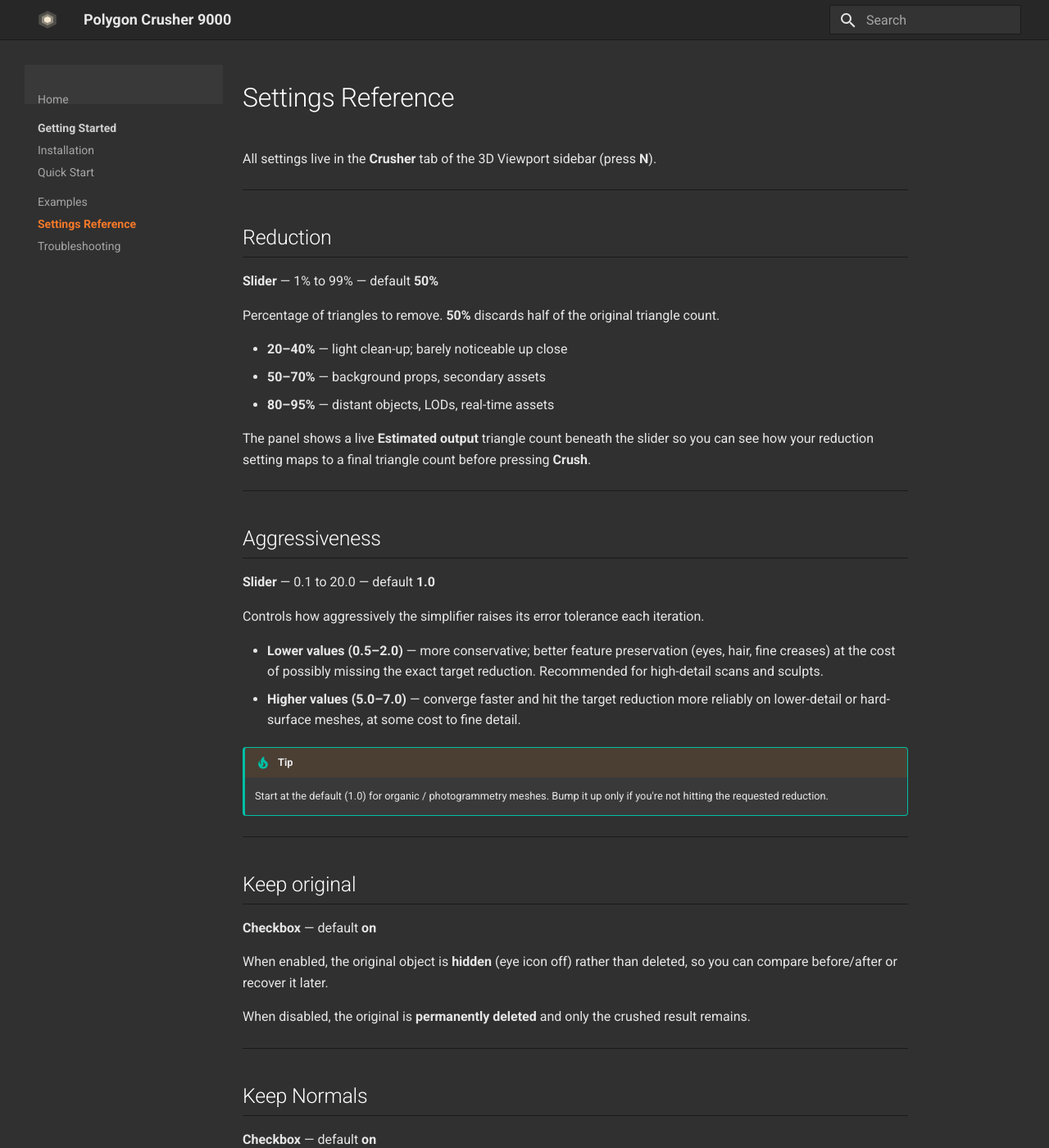
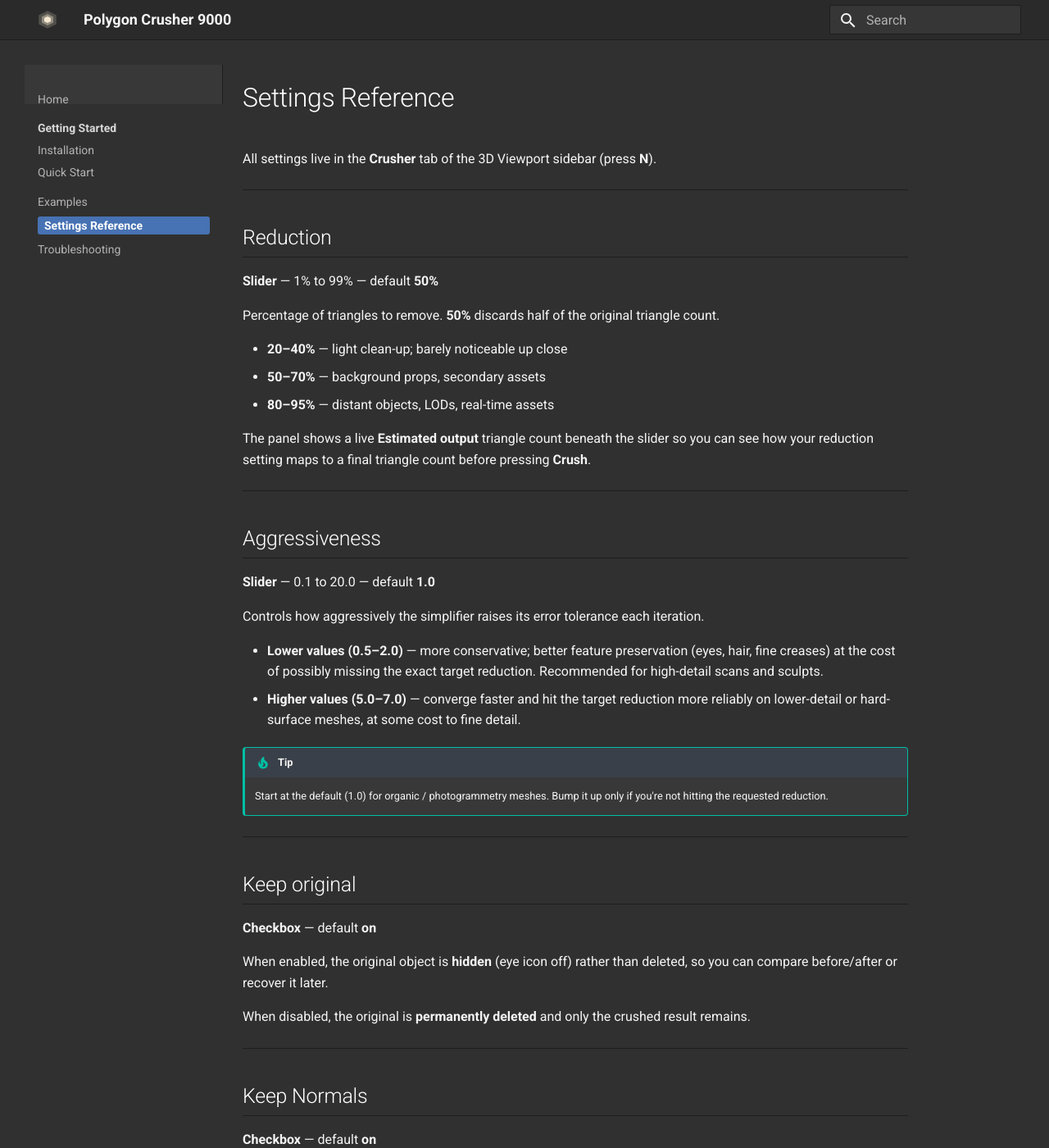
Before and after one commit to henriquevlopes/polygon-crusher-9000-docs, an MkDocs documentation site: the page built from docs/settings.md, in a window 1280 px wide and 1400 px high. Shown: the whole window at 82% size. Built offline with MkDocs 1.6.1 and Material for MkDocs 9.7.7, drawn with Linux system fonts in a browser that asks for light colours.

Commit message:
Switch UI accent to Blender's selection blue (#4772b3)
The default Blender UI accent is blue, not orange — orange is just the
logo. Recolor links, hover, active nav, table hover, admonition borders,
code-inline text, and selection to blue. Tighten panel grays to match
sampled values (#383838 panel, #2a2a2a header, #1d1d1d border). Keep
the orange brand color only on primary CTA buttons (matches the hero
banner art).

Co-Authored-By: Claude Opus 4.7 (1M context) <noreply@anthropic.com>

```diff
--- a/docs/stylesheets/extra.css
+++ b/docs/stylesheets/extra.css
@@ -1,63 +1,65 @@
 /* ── Blender default-theme palette ──────────────────────────────────────
-   Sampled from Blender 4.x default UI:
+   Sampled from a Blender 4.x / 5.x default UI screenshot:
    - Region (main bg)          #303030
-   - Editor panel              #393939
-   - Header / footer           #272727
-   - Border / separator        #1a1a1a
-   - Button / input            #545454
-   - Button hover              #656565
-   - Text (primary)            #e6e6e6
-   - Text (dim)                #a6a6a6
-   - Brand orange              #ea7600  (logo)
-   - Brand orange bright       #f5792a
-   - Selection blue            #4772b3
+   - Panel                     #383838
+   - Header / outliner         #2a2a2a
+   - Deep border               #1d1d1d
+   - Button (idle)             #3e3e3e
+   - Button (hover)            #545454
+   - Text (primary)            #f5f5f5
+   - Text (dim)                #b3b3b3
+   - Selection blue            #4772b3   ← default Blender UI accent
+   - Selection blue (bright)   #5882c7
+   - Brand orange (logo only)  #ea7600
    ─────────────────────────────────────────────────────────────────────── */
 :root {
   --bl-bg:           #303030;
-  --bl-bg-2:         #393939;
-  --bl-bg-3:         #272727;
-  --bl-bg-input:     #545454;
-  --bl-bg-input-hi:  #656565;
-  --bl-border:       #1a1a1a;
-  --bl-text:         #e6e6e6;
-  --bl-text-dim:     #a6a6a6;
-  --bl-orange:       #ea7600;
+  --bl-bg-2:         #383838;
+  --bl-bg-3:         #2a2a2a;
+  --bl-bg-4:         #1d1d1d;
+  --bl-bg-input:     #3e3e3e;
+  --bl-bg-input-hi:  #545454;
+  --bl-border:       #1d1d1d;
+  --bl-text:         #f5f5f5;
+  --bl-text-dim:     #b3b3b3;
+  --bl-blue:         #4772b3;
+  --bl-blue-hi:      #5882c7;
+  --bl-blue-dim:     rgba(71, 114, 179, 0.18);
+  --bl-orange:       #ea7600;   /* logo / primary CTA only */
   --bl-orange-hi:    #f5792a;
-  --bl-orange-dim:   rgba(234, 118, 0, 0.14);
-  --bl-blue:         #4772b3;
 }
 
 /* ── Material palette overrides (slate / dark mode) ─────────────────────── */
 [data-md-color-scheme="slate"] {
   --md-default-bg-color:                #303030;
-  --md-default-bg-color--light:         #393939;
+  --md-default-bg-color--light:         #383838;
   --md-default-bg-color--lighter:       #404040;
   --md-default-bg-color--lightest:      #545454;
-  --md-default-fg-color:                #e6e6e6;
-  --md-default-fg-color--light:         #cfcfcf;
-  --md-default-fg-color--lighter:       #a6a6a6;
+  --md-default-fg-color:                #f5f5f5;
+  --md-default-fg-color--light:         #d6d6d6;
+  --md-default-fg-color--lighter:       #b3b3b3;
   --md-default-fg-color--lightest:      #6a6a6a;
 
   --md-primary-fg-color:                var(--bl-bg-3);
   --md-primary-fg-color--light:         #2f2f2f;
   --md-primary-fg-color--dark:          #1d1d1d;
-  --md-primary-bg-color:                #e6e6e6;
-  --md-primary-bg-color--light:         #cfcfcf;
+  --md-primary-bg-color:                #f5f5f5;
+  --md-primary-bg-color--light:         #d6d6d6;
 
-  --md-accent-fg-color:                 var(--bl-orange-hi);
-  --md-accent-fg-color--transparent:    var(--bl-orange-dim);
+  --md-accent-fg-color:                 var(--bl-blue-hi);
+  --md-accent-fg-color--transparent:    var(--bl-blue-dim);
   --md-accent-bg-color:                 #ffffff;
 
-  --md-typeset-a-color:                 var(--bl-orange-hi);
-  --md-typeset-mark-color:              var(--bl-orange-dim);
+  --md-typeset-a-color:                 var(--bl-blue-hi);
+  --md-typeset-mark-color:              var(--bl-blue-dim);
 
   --md-code-bg-color:                   #232323;
-  --md-code-fg-color:                   #e6e6e6;
+  --md-code-fg-color:                   #f5f5f5;
 
   --md-footer-bg-color:                 var(--bl-bg-3);
   --md-footer-bg-color--dark:           #1d1d1d;
-  --md-footer-fg-color:                 #e6e6e6;
-  --md-footer-fg-color--light:          #c0c0c0;
+  --md-footer-fg-color:                 #f5f5f5;
+  --md-footer-fg-color--light:          #cfcfcf;
   --md-footer-fg-color--lighter:        #909090;
 }
 
@@ -66,7 +68,7 @@ body {
   background-color: var(--bl-bg);
 }
 
-/* ── Header ─────────────────────────────────────────────────────────────── */
+/* ── Header (Blender top-bar style) ─────────────────────────────────────── */
 .md-header {
   background-color: var(--bl-bg-3) !important;
   color: var(--bl-text) !important;
@@ -78,15 +80,15 @@ body {
   color: var(--bl-text) !important;
 }
 
-/* ── Tabs (top nav) ─────────────────────────────────────────────────────── */
 .md-tabs {
   background-color: var(--bl-bg-3) !important;
   border-bottom: 1px solid var(--bl-border);
 }
 
-/* ── Sidebars ───────────────────────────────────────────────────────────── */
+/* ── Sidebars (Properties / Outliner style) ─────────────────────────────── */
 .md-sidebar--primary {
   background-color: var(--bl-bg-2);
+  border-right: 1px solid var(--bl-border);
 }
 
 .md-nav__title {
@@ -103,13 +105,16 @@ body {
 }
 
 .md-nav__link:hover {
-  color: var(--bl-orange-hi);
+  color: var(--bl-blue-hi);
 }
 
 .md-nav__link--active,
 .md-nav__link--active code {
-  color: var(--bl-orange-hi) !important;
-  font-weight: 700;
+  color: #ffffff !important;
+  background-color: var(--bl-blue) !important;
+  border-radius: 3px;
+  padding: 0.1rem 0.4rem;
+  font-weight: 600;
 }
 
 /* Right sidebar (TOC) hidden, matching prior layout. */
@@ -126,7 +131,7 @@ body {
   color: var(--bl-text);
 }
 
-/* Headings — slightly brighter than body text, matching Blender label brightness */
+/* Headings — Blender uses near-white for editor titles */
 .md-typeset h1,
 .md-typeset h2,
 .md-typeset h3,
@@ -189,7 +194,7 @@ body {
   margin: 0.3rem;
 }
 
-/* ── Feature grid cards ─────────────────────────────────────────────────── */
+/* ── Feature grid cards (Blender panel style) ───────────────────────────── */
 .pc-grid {
   display: grid;
   grid-template-columns: repeat(auto-fit, minmax(220px, 1fr));
@@ -200,14 +205,14 @@ body {
 .pc-card {
   background: var(--bl-bg-2);
   border: 1px solid var(--bl-border);
-  border-radius: 6px;
+  border-radius: 4px;
   padding: 1.25rem 1.25rem 1rem;
   transition: border-color 0.18s, box-shadow 0.18s, transform 0.18s;
 }
 
 .pc-card:hover {
-  border-color: var(--bl-orange);
-  box-shadow: 0 0 0 1px var(--bl-orange), 0 6px 20px rgba(0, 0, 0, 0.45);
+  border-color: var(--bl-blue);
+  box-shadow: 0 0 0 1px var(--bl-blue), 0 6px 20px rgba(0, 0, 0, 0.45);
   transform: translateY(-1px);
 }
 
@@ -233,7 +238,7 @@ body {
   color: var(--bl-text);
 }
 
-/* ── Buttons ────────────────────────────────────────────────────────────── */
+/* ── Buttons (Blender button style) ─────────────────────────────────────── */
 .md-button {
   background-color: var(--bl-bg-input) !important;
   border: 1px solid var(--bl-border) !important;
@@ -244,10 +249,11 @@ body {
 
 .md-button:hover {
   background-color: var(--bl-bg-input-hi) !important;
-  border-color: var(--bl-orange) !important;
+  border-color: var(--bl-blue) !important;
   color: var(--bl-text) !important;
 }
 
+/* Primary CTA = Polygon Crusher brand orange (matches the banner art) */
 .md-button--primary {
   background-color: var(--bl-orange) !important;
   border-color: var(--bl-orange) !important;
@@ -265,7 +271,7 @@ body {
 .md-typeset details {
   background-color: var(--bl-bg-2);
   border: 1px solid var(--bl-border);
-  border-left: 3px solid var(--bl-orange);
+  border-left: 3px solid var(--bl-blue);
   border-radius: 4px;
   color: var(--bl-text);
   box-shadow: none;
@@ -273,11 +279,11 @@ body {
 
 .md-typeset .admonition-title,
 .md-typeset summary {
-  background-color: rgba(234, 118, 0, 0.10) !important;
+  background-color: rgba(71, 114, 179, 0.14) !important;
   color: var(--bl-text) !important;
 }
 
-/* ── Tables ─────────────────────────────────────────────────────────────── */
+/* ── Tables (Blender list view style) ──────────────────────────────────── */
 .md-typeset table:not([class]) {
   background-color: var(--bl-bg-2);
   border: 1px solid var(--bl-border);
@@ -295,13 +301,13 @@ body {
 }
 
 .md-typeset table:not([class]) tr:hover {
-  background-color: rgba(255, 255, 255, 0.03);
+  background-color: rgba(71, 114, 179, 0.08);
 }
 
-/* ── Code ───────────────────────────────────────────────────────────────── */
+/* ── Code (Blender text editor style) ──────────────────────────────────── */
 .md-typeset code {
   background-color: #232323;
-  color: var(--bl-orange-hi);
+  color: var(--bl-blue-hi);
   border-radius: 3px;
   padding: 0.1em 0.35em;
 }
@@ -325,11 +331,11 @@ body {
 
 /* ── Inline links ───────────────────────────────────────────────────────── */
 .md-typeset a {
-  color: var(--bl-orange-hi);
+  color: var(--bl-blue-hi);
 }
 
 .md-typeset a:hover {
-  color: #ffa64c;
+  color: #7fa1de;
 }
 
 /* ── Full-width images in content ───────────────────────────────────────── */
@@ -340,13 +346,13 @@ body {
   box-shadow: 0 6px 24px rgba(0, 0, 0, 0.5);
 }
 
-/* ── Selection (mimic Blender selection accent) ─────────────────────────── */
+/* ── Selection (Blender selection highlight) ────────────────────────────── */
 ::selection {
-  background: var(--bl-orange);
+  background: var(--bl-blue);
   color: #ffffff;
 }
 
-/* ── Scrollbar (webkit, mimics Blender's slim dark scrollbars) ──────────── */
+/* ── Scrollbar (Blender slim dark scrollbar) ───────────────────────────── */
 ::-webkit-scrollbar {
   width: 10px;
   height: 10px;
```
